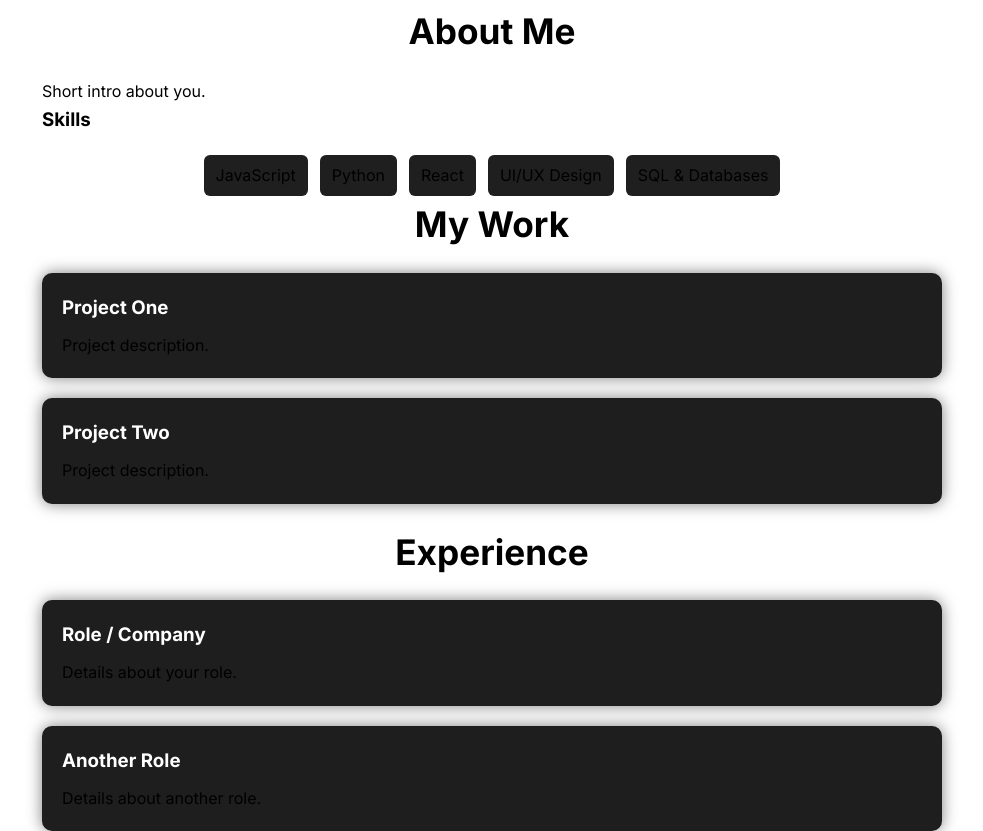
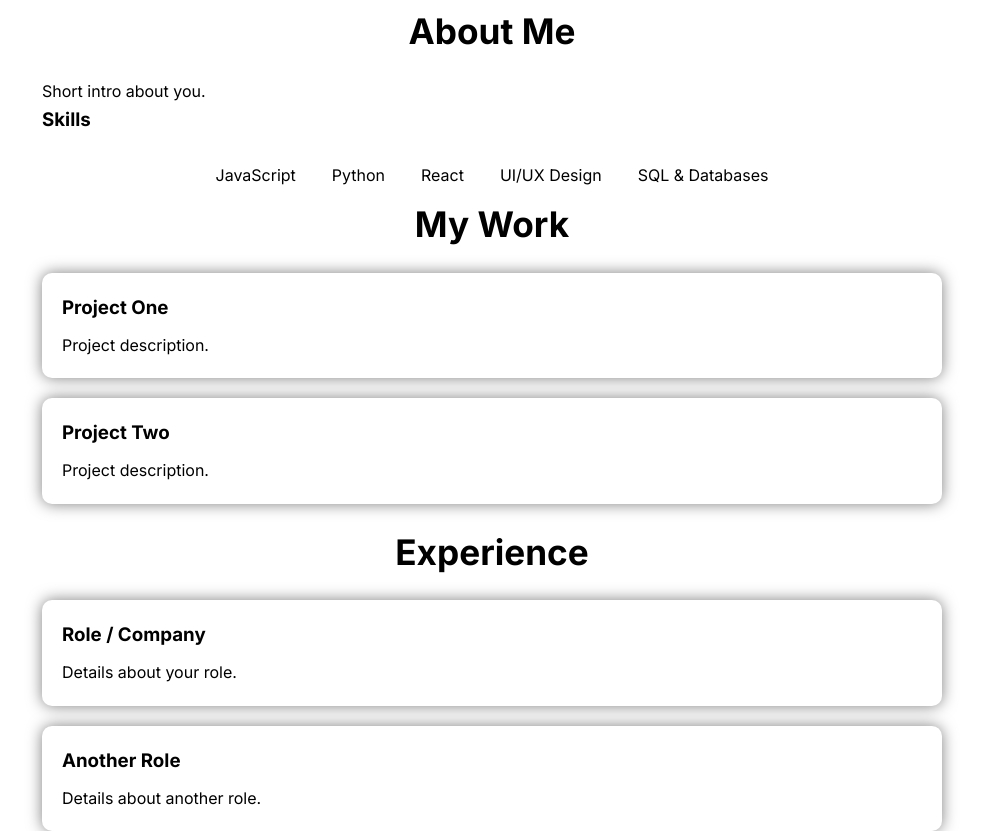
Before and after one commit to SeanLynch1/seanlynch1.github.io, a plain HTML site: page index.html in a window 1280 px wide. Shown: the part 797-1628 px from the top of the page, without its empty margins (148-1131 px from the left). Drawn offline with Linux system fonts and the light colour scheme.

Commit message:
Update style.css

```diff
--- a/style.css
+++ b/style.css
@@ -42,7 +42,6 @@ body {
 }
 
 .desktop-nav a:hover {
-  background-color: #292929;
   transform: translateY(-2px);
 }
 
@@ -107,14 +106,12 @@ body {
 }
 
 .skills-list li {
-  background-color: #1f1f1f;
   padding: 8px 12px;
   border-radius: 6px;
 }
 
 /* Cards */
 .card {
-  background-color: #1e1e1e;
   padding: 20px;
   border-radius: 10px;
   margin-bottom: 20px;
@@ -123,7 +120,6 @@ body {
 
 .card h3 {
   margin-bottom: 10px;
-  color: #ffffff;
 }
 
 .container {
```
